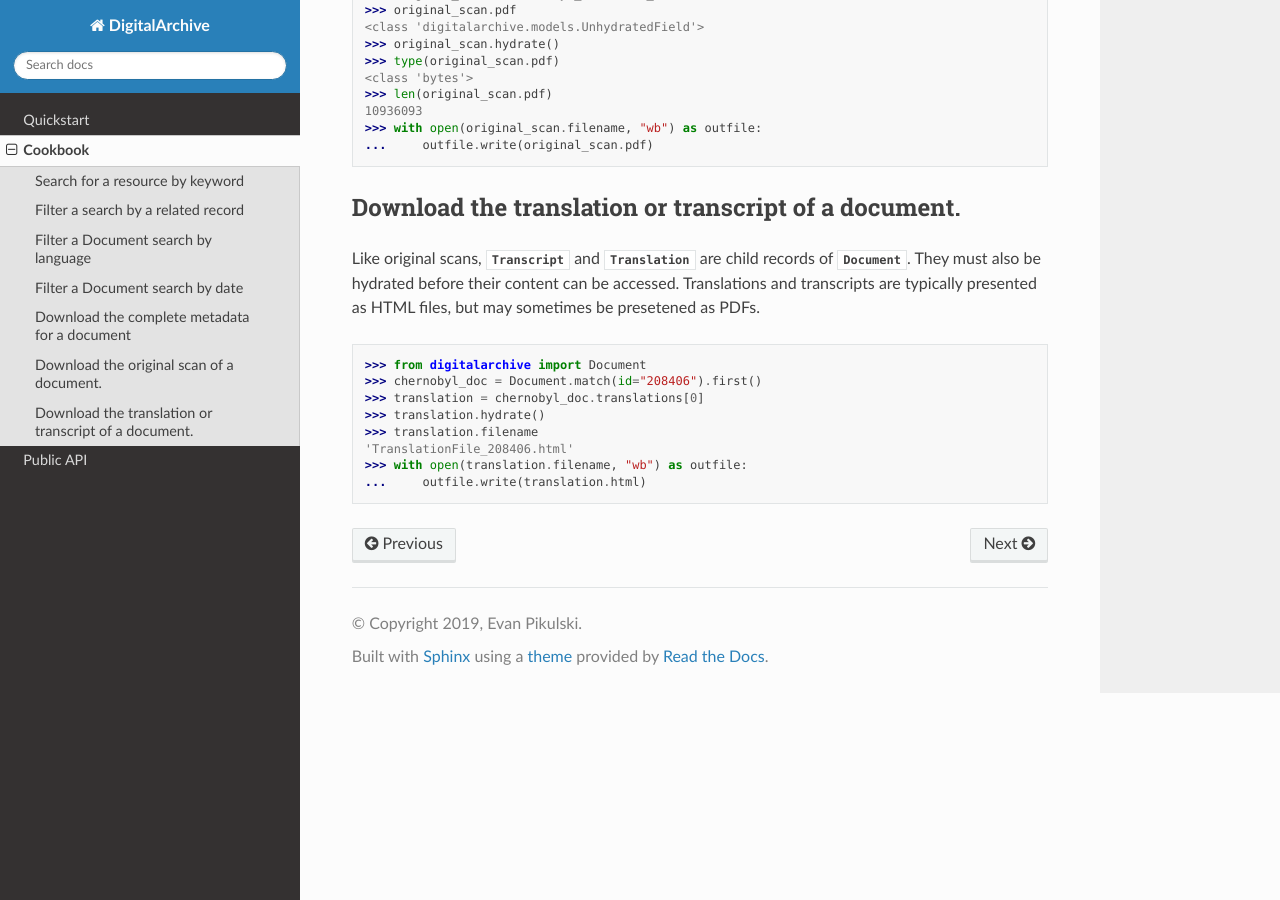
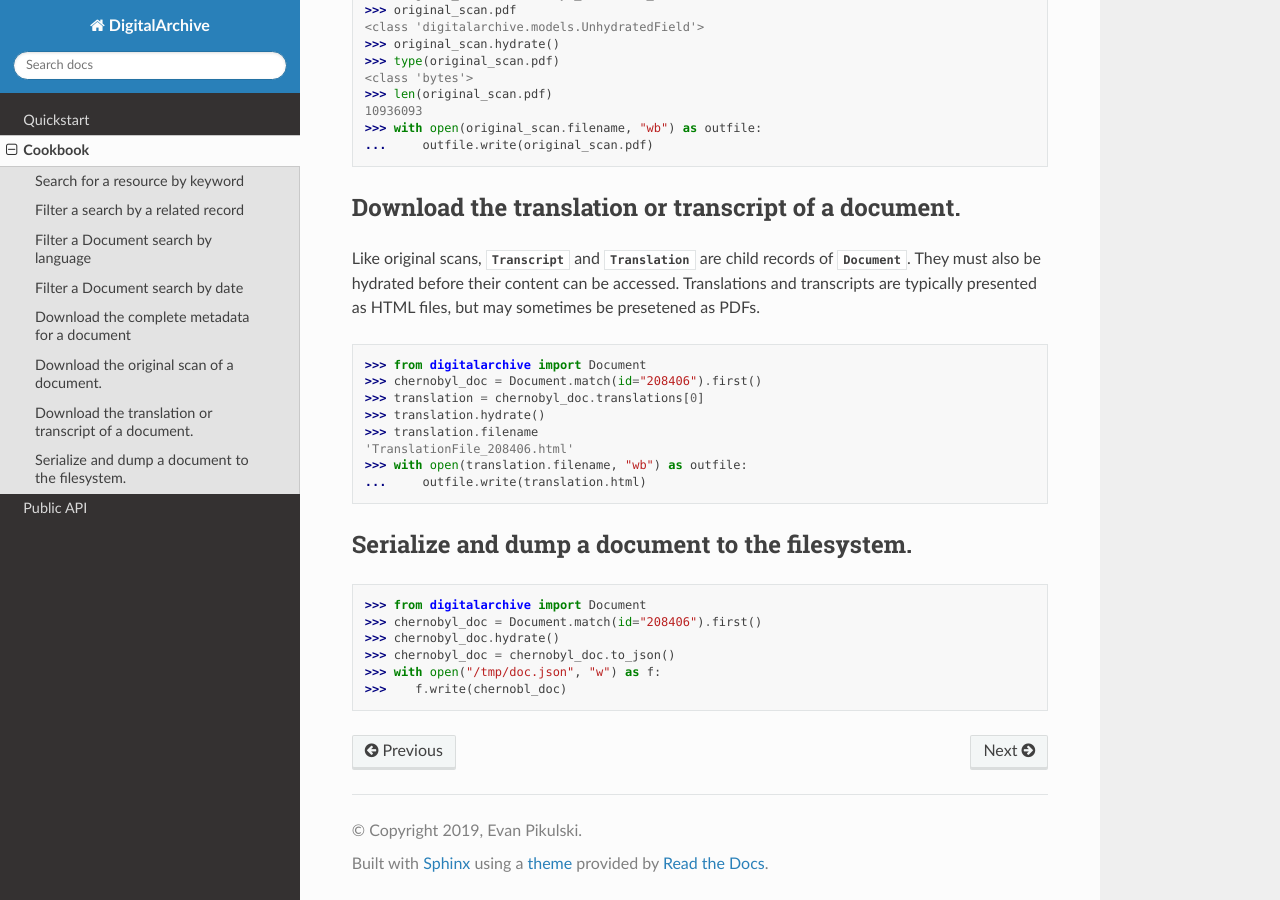
Before and after one commit to epikulski/digitalarchive, a Sphinx documentation site: the page built from docs/source/cookbook.rst, in a window 1280 px wide and 900 px high, scrolled down 1903 px. Built offline with Sphinx 7.4.7 and the Read the Docs theme 2.0.0, drawn with Linux system fonts in a browser that asks for light colours.

Commit message:
Added cookbook entry for to_json method.

```diff
--- a/docs/source/cookbook.rst
+++ b/docs/source/cookbook.rst
@@ -99,3 +99,12 @@ accessed. Translations and transcripts are typically presented as HTML files, bu
     'TranslationFile_208406.html'
     >>> with open(translation.filename, "wb") as outfile:
     ...     outfile.write(translation.html)
+
+Serialize and dump a document to the filesystem.
+-----------------------------------
+    >>> from digitalarchive import Document
+    >>> chernobyl_doc = Document.match(id="208406").first()
+    >>> chernobyl_doc.hydrate()
+    >>> chernobyl_doc = chernobyl_doc.to_json()
+    >>> with open("/tmp/doc.json", "w") as f:
+    >>>    f.write(chernobl_doc)
```
